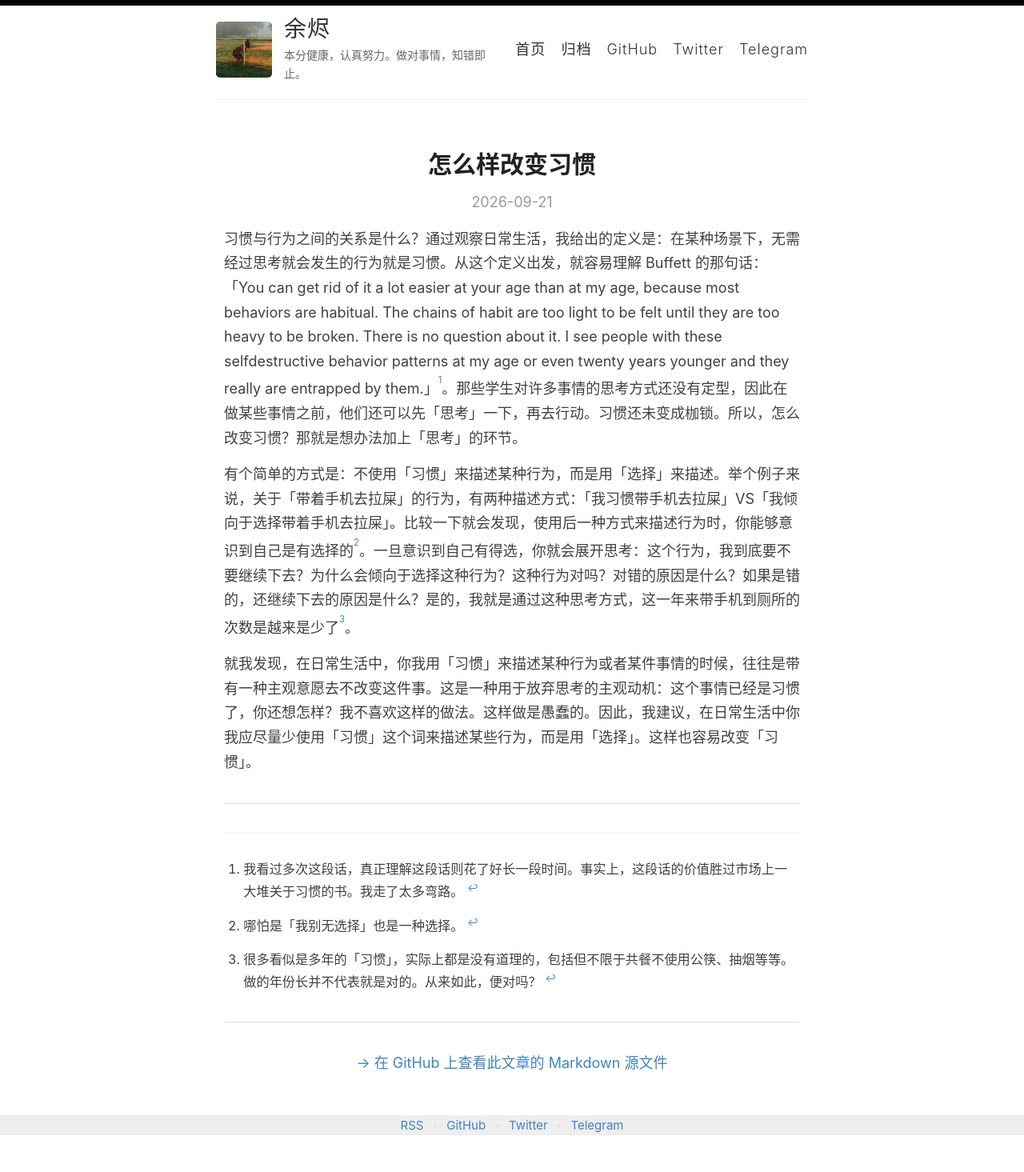
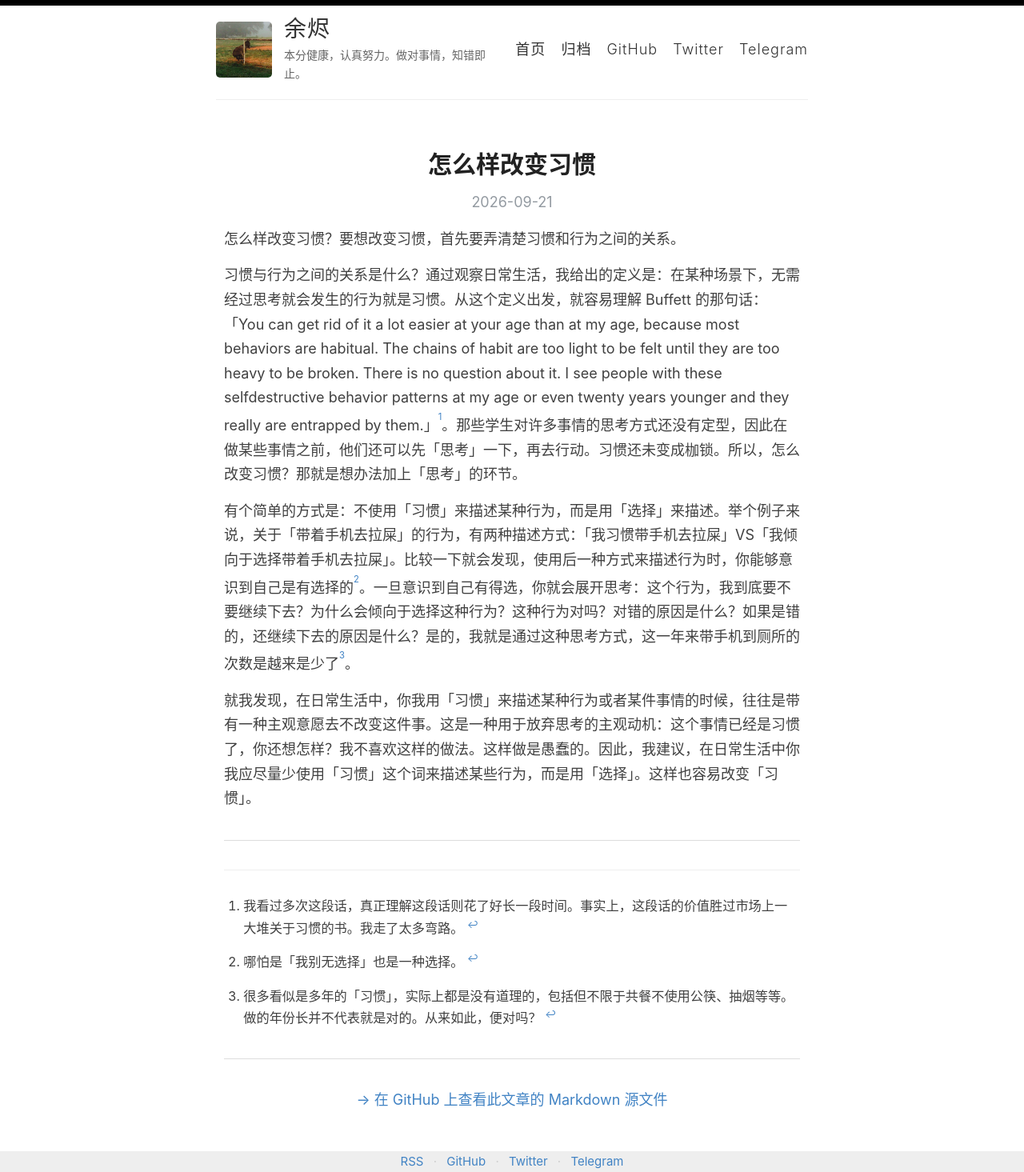
Before and after one commit to hong525-gh/hong525_blog, a Jekyll site: the page built from _posts/2026-09-21-about-habit-and-behaviour.md, in a window 1280 px wide. Shown: the whole page at 80% size. Built offline with Jekyll 4.4.1, drawn with Linux system fonts in a browser that asks for light colours; before the commit the page ends 1419 px from its top, so only the background shows below that.

Commit message:
Update 2026-09-21-about-habit-and-behaviour.md

```diff
--- a/_posts/2026-09-21-about-habit-and-behaviour.md
+++ b/_posts/2026-09-21-about-habit-and-behaviour.md
@@ -3,6 +3,8 @@ layout: post
 title: 怎么样改变习惯
 date: 2026-09-21 22:00:00 +0800
 ---
+
+怎么样改变习惯？要想改变习惯，首先要弄清楚习惯和行为之间的关系。
 
 习惯与行为之间的关系是什么？通过观察日常生活，我给出的定义是：在某种场景下，无需经过思考就会发生的行为就是习惯。从这个定义出发，就容易理解 Buffett 的那句话：「You can get rid of it a lot easier at your age than at my age, because most behaviors are habitual. The chains of habit are too light to be felt until they are too heavy to be broken. There is no question about it. I see people with these selfdestructive behavior patterns at my age or even twenty years younger and they really are entrapped by them.」[^1]。那些学生对许多事情的思考方式还没有定型，因此在做某些事情之前，他们还可以先「思考」一下，再去行动。习惯还未变成枷锁。所以，怎么改变习惯？那就是想办法加上「思考」的环节。
 
```
